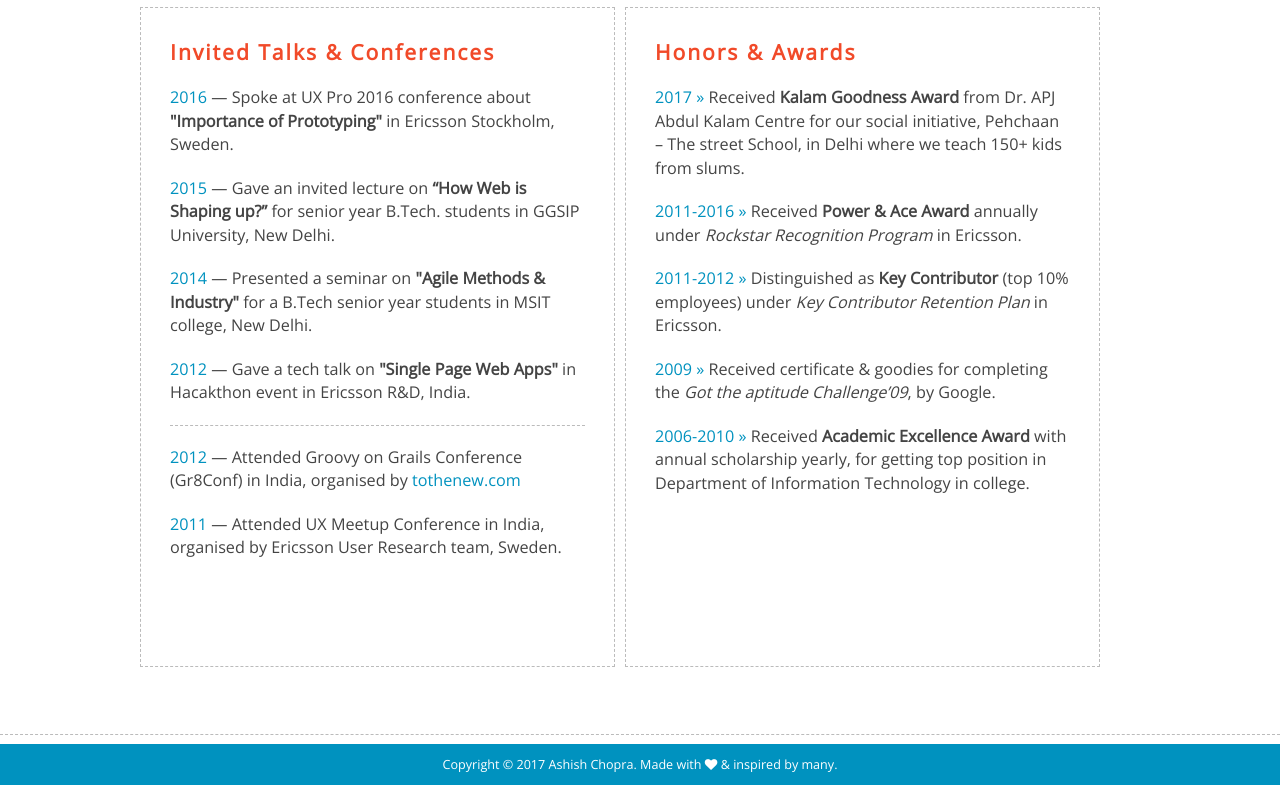
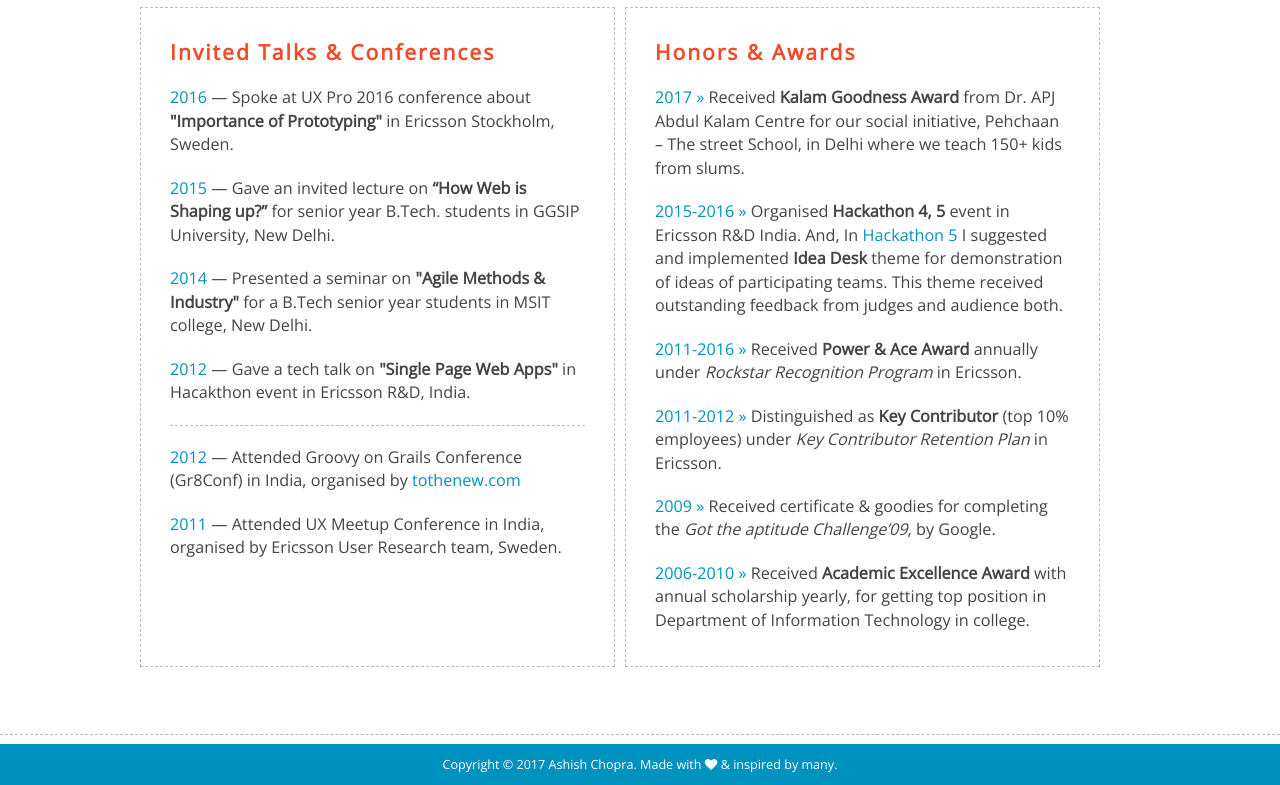
Before and after one commit to ashish-chopra/ashish-chopra.github.io, a website: page index.html in a window 1280 px wide. Shown: the part 2533-3318 px from the top of the page. Drawn offline with nearby package versions, Linux system fonts and the light colour scheme.

Commit message:
hackathon added

```diff
--- a/index.html
+++ b/index.html
@@ -333,6 +333,10 @@
                                 we teach 150+ kids from slums.
                             </li>
                             <li>
+                                <span class="link">2015-2016  &raquo;</span> Organised <b>Hackathon 4, 5</b> event in Ericsson R&amp;D India. And, In <a class="link" href="https://hackathon5.firebaseapp.com/" target="_blank">Hackathon 5</a> I suggested and
+                                implemented <b>Idea Desk</b> theme for demonstration of ideas of participating teams. This theme received outstanding feedback from judges and audience both.
+                            </li>
+                            <li>
                                 <span class="link">2011-2016  &raquo;</span> Received <b>Power &amp; Ace Award</b> annually
                                 under
                                 <em>Rockstar Recognition Program</em> in Ericsson.
```
